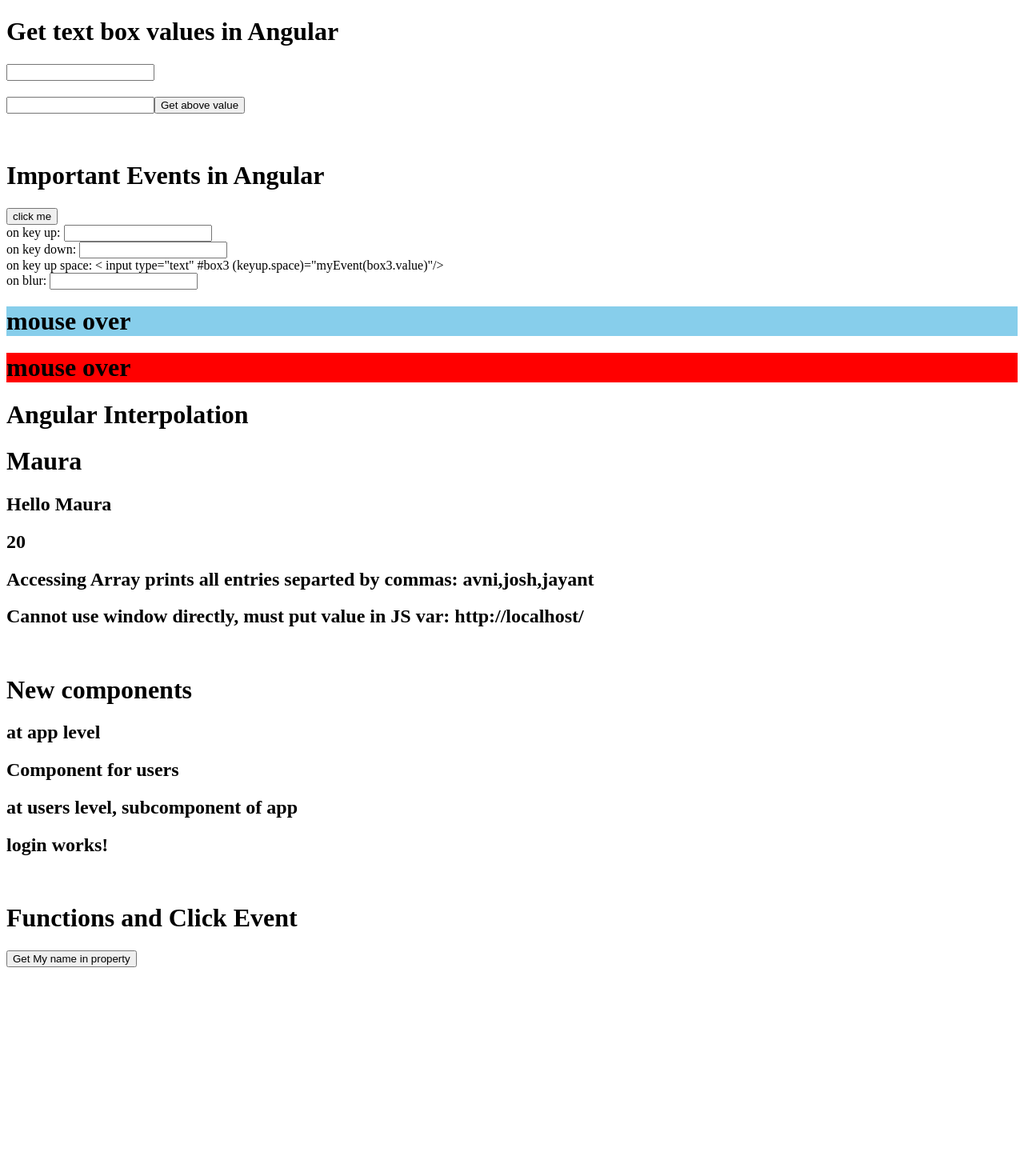
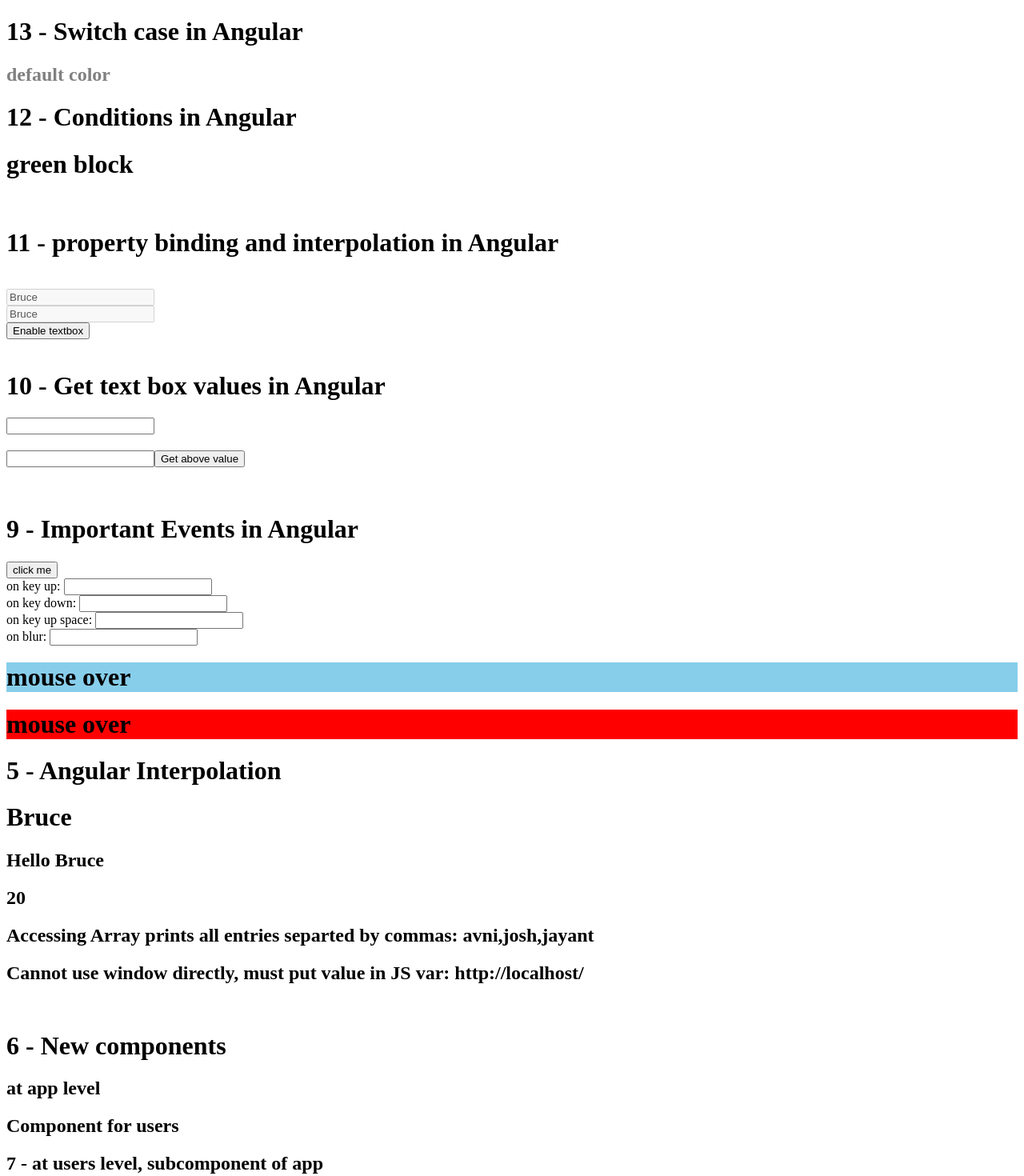
Before and after one commit to maurajoglekar/weather-ngrx-angular, an Angular app: page / in a window 1280 px wide. Shown: the top 1470 px of the page at 80% size. Before the commit the page ends 1217 px from the top, so only its background shows below. Built offline with nearby package versions, Linux system fonts and the light colour scheme.

Commit message:
until #13

```diff
--- a/src/app/app.component.html
+++ b/src/app/app.component.html
@@ -1,7 +1,43 @@
+<h1>13 - Switch case in Angular</h1>
 
-<h1>Get text box values in Angular</h1>
+<div [ngSwitch]="color">
+  <h2 style="color: red;" *ngSwitchCase="'red'">red color</h2>
+  <h2 style="color: green;" *ngSwitchCase="'green'">green color</h2>
+  <h2 style="color: gray;" *ngSwitchDefault>default color</h2>
+</div>
+<h1>12 - Conditions in Angular</h1>
+<!--
+  <h1 *ngIf="show == 'yes'; then ifBlock else elseBlock"> if block</h1>
+<ng-template #ifBlock>
+  <h1>if block</h1>
+</ng-template>
+<br>
+<ng-template #elseBlock>
+  <h1>else block</h1>
+</ng-template>
+-->
+<ng-template [ngIf]="show == 'green'">
+  <h1>green block</h1>
+</ng-template>
+<ng-template [ngIf]="show == 'blue'">
+  <h1>blue block</h1>
+</ng-template>
+<br>
+
+<h1>11 - property binding and interpolation in Angular</h1>
+<br>
+<!-- Binding-->
+<input type="text" [disabled]=disabledBox [value]="name">
+<br>
+<!-- interpolation -->
+<input type="text" disabled={{disabledBox}} value={{name}}>
+<br>
+<button (click)="enableBox()">Enable textbox</button>
+<br>
+<br>
+<h1>10 - Get text box values in Angular</h1>
 <!--(keyup)="getValue(event.target.value)" did not work -->
-<input type="text" #box7 (keyup)="getValue(box7.value)"/>
+<input type="text" #box7 (keyup)="getValue(box7.value)" />
 <h2>{{currentValue}}</h2>
 
 <input type="text" #box8 />
@@ -10,25 +46,25 @@
 <br>
 
 
-<h1>Important Events in Angular</h1>
+<h1>9 - Important Events in Angular</h1>
 <button (click)="myEvent('this is click event')">click me</button>
 <br>
 <label>on key up: </label>
-<input type="text" #box (keyup)="myEvent(box.value)"/>
+<input type="text" #box (keyup)="myEvent(box.value)" />
 <br>
 <label>on key down: </label>
-<input type="text" #box2 (keydown)="myEvent(box2.value)"/>
+<input type="text" #box2 (keydown)="myEvent(box2.value)" />
 <br>
-<label>on key up space: </label><
-  input type="text" #box3 (keyup.space)="myEvent(box3.value)"/>
+<label>on key up space: </label>
+<input type="text" #box3 (keyup.space)="myEvent(box3.value)" />
 <br>
 <label>on blur: </label>
-<input type="text" #box4 (blur)="myEvent(box4.value)"/>
+<input type="text" #box4 (blur)="myEvent(box4.value)" />
 <h1 (mouseover)="myEvent('just went over title')" style="background-color: skyblue">mouse over </h1>
 <h1 (mouseleave)="myEvent('just left title')" style="background-color: red">mouse over </h1>
 
 
-<h1>Angular Interpolation</h1>
+<h1> 5 - Angular Interpolation</h1>
 <h1>{{name}}</h1>
 <h2>{{getName()}}</h2>
 <h2>{{obj.age}}</h2>
@@ -37,14 +73,15 @@
 <br>
 
 
-<h1>New components</h1>
+<h1>6 - New components</h1>
 <h2>at app level</h2>
 <app-user-list></app-user-list>
-<h2>at users level, subcomponent of app </h2>
+
+<h2>7 - at users level, subcomponent of app </h2>
 <app-login></app-login>
 <br>
 
 
-<h1>Functions and Click Event</h1>
+<h1>4 - Functions and Click Event</h1>
 <button (click)="getNameWithButton(myName)">Get My name in property</button>
 <br>
--- a/src/app/app.component.ts
+++ b/src/app/app.component.ts
@@ -8,7 +8,7 @@
 export class AppComponent {
   title = 'tutorial';
   appName = 'youtube app'
-  name = "Maura"
+  name = "Bruce"
   getName(){
     return `Hello ${this.name}`
   }
@@ -30,4 +30,10 @@
   myEvent(evt: string){
     console.log(evt);
   }
+  disabledBox = true;
+  enableBox(){
+     this.disabledBox = false;
+  }
+  show="green"
+  color="sky blue"
 }
```
